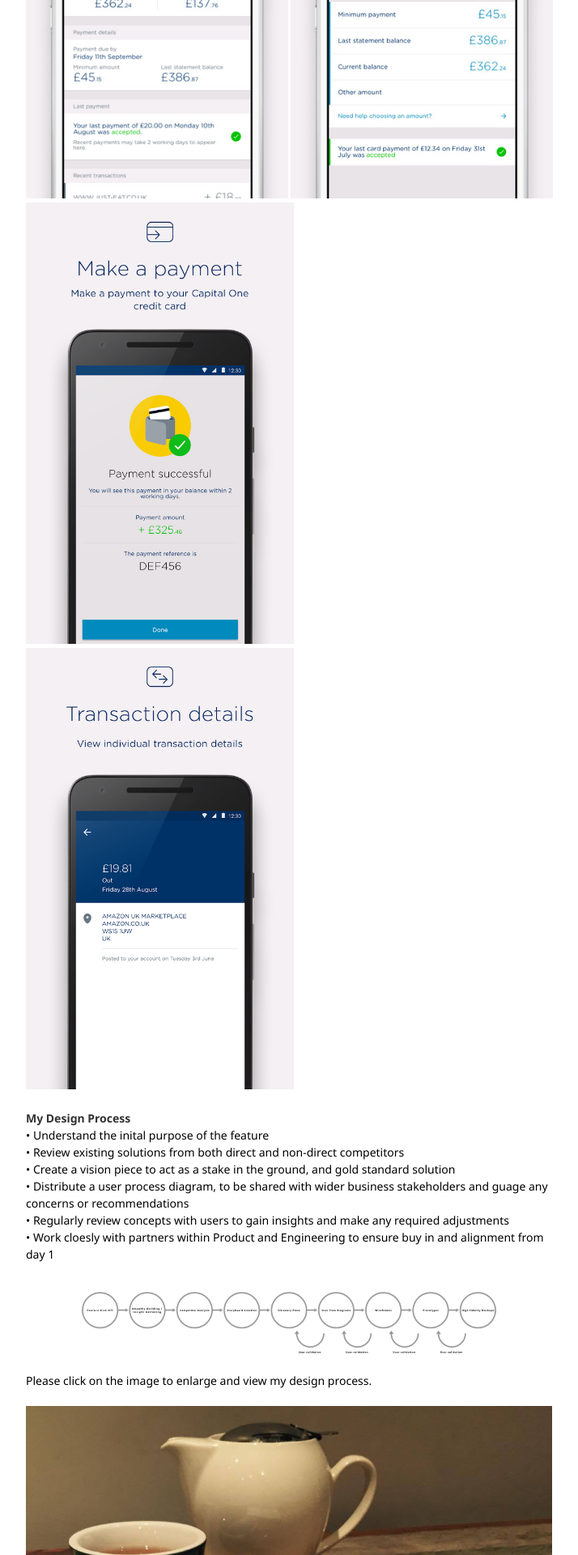
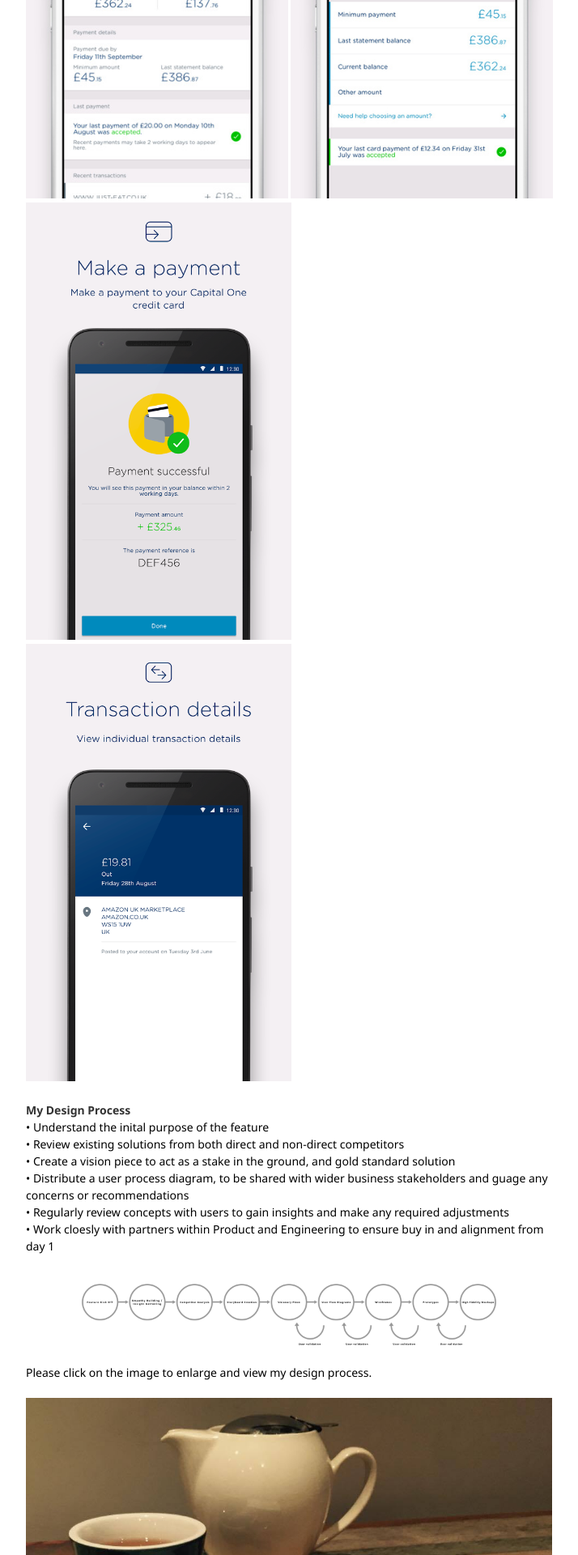
Before and after one commit to syeef/syeefkarim-2016-v0, a Jekyll site: the page built from portfolio/capitalone.md, in a window 1280 px wide. Shown: the part 1535-3455 px from the top of the page at 81% size, without its empty margins (279-993 px from the left). Built offline with Jekyll 4.4.1, drawn with Linux system fonts in a browser that asks for light colours.

Commit message:
update capital one page

```diff
--- a/portfolio/capitalone.md
+++ b/portfolio/capitalone.md
@@ -33,8 +33,8 @@ Create a mobile app to allow customers to easily service their accounts, receive
 <img src="/images/posts/capitalone/iOSAAG.png" height="575px">
 <img src="/images/posts/capitalone/iOSPayment.png" height="575px">
 <br>
-<img src="/images/posts/capitalone/AnroidSuccessfulPayment.png" height="545px">
-<img src="/images/posts/capitalone/AndroidTransactionDetails.png" height="545px">
+<img src="/images/posts/capitalone/AnroidSuccessfulPayment.png" height="540px">
+<img src="/images/posts/capitalone/AndroidTransactionDetails.png" height="540px">
 
 **My Design Process**
 • Understand the inital purpose of the feature
```
